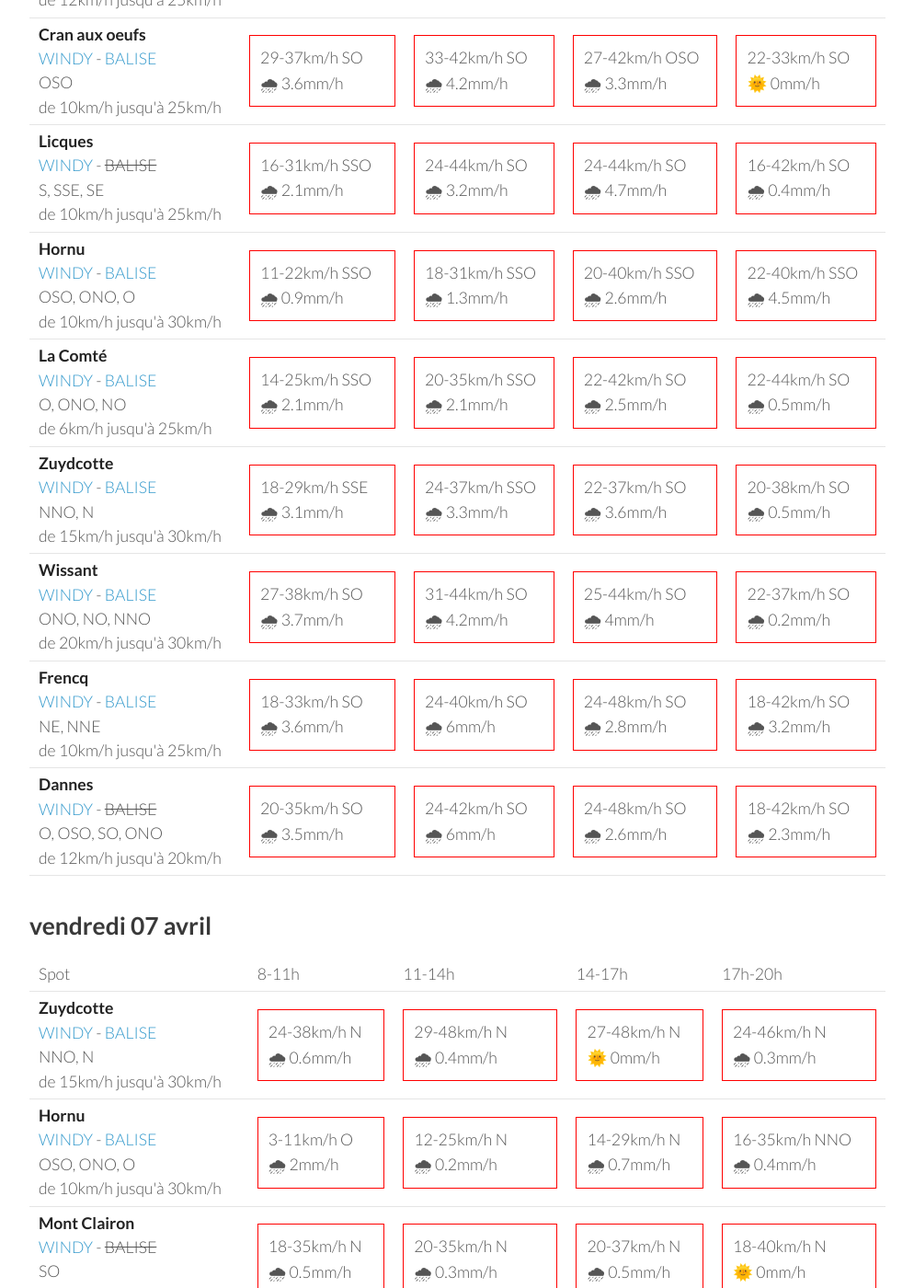
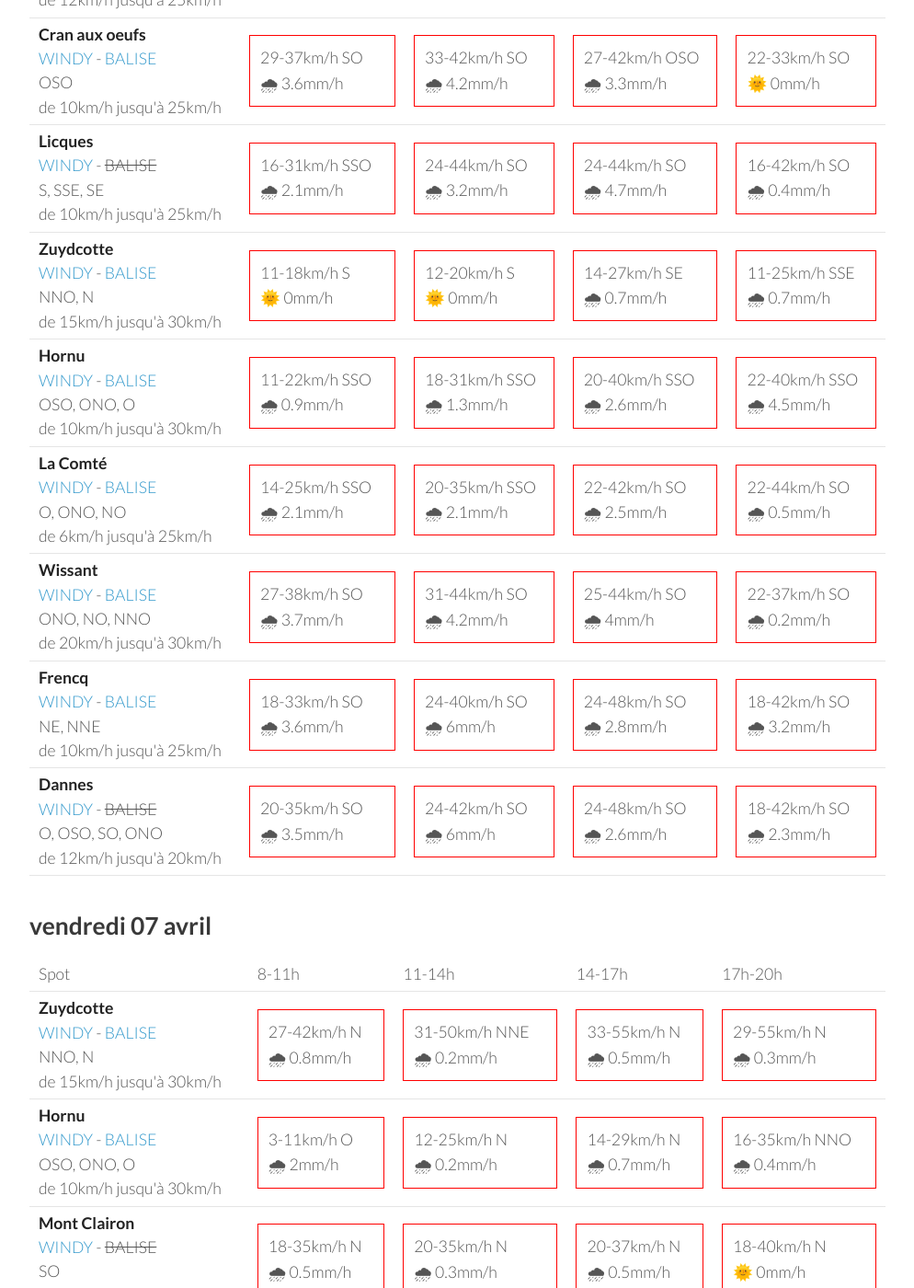
Before and after one commit to parapente-dans-le-nord/parapente-dans-le-nord.github.io, a Jekyll site: the page built from all.markdown, in a window 1280 px wide and 1400 px high, scrolled down 4923 px. Shown: the whole window at 92% size, without its empty margins (26-1020 px from the left). Built offline with Jekyll 4.4.1, drawn with Linux system fonts in a browser that asks for light colours; some of the changed text lies outside the part shown.

Commit message:
update index.markdown

```diff
--- a/all.markdown
+++ b/all.markdown
@@ -294,16 +294,6 @@ page mise à jour le lundi 03 avril 10:03
 
     </tr>
 <tr>
-        <td><strong>Zuydcotte</strong><br><a href="https://windy.com/51.064/2.491?50.669,2.488,8,m:e4hagfk">WINDY</a> - <span class=""><a href="https://www.allosurf.net/meteo/live/dunkerque-station-meteo-lfak-8329.html">BALISE</a> </span><br> <span class="vent-favorable">NNO, N</span><br><span class="force-vent">de 15km/h jusqu'à 30km/h</span> </td>
-
-            <td><div class="not-flyable"><p>5-11km/h S</p><p>🌞 0mm/h</p></div></td>
-            <td><div class="not-flyable"><p>3-12km/h S</p><p>🌞 0mm/h</p></div></td>
-            <td><div class="not-flyable"><p>3-12km/h NNO</p><p>🌞 0mm/h</p></div></td>
-            <td><div class="not-flyable"><p>11-22km/h N</p><p>🌞 0mm/h</p></div></td>
-
-
-    </tr>
-<tr>
         <td><strong>Cran aux oeufs</strong><br><a href="https://windy.com/50.847/1.584?50.451,1.582,8,m:e3TagdN">WINDY</a> - <span class=""><a href="https://www.meteociel.fr/temps-reel/obs_villes.php?code2=7004">BALISE</a> </span><br> <span class="vent-favorable">OSO</span><br><span class="force-vent">de 10km/h jusqu'à 25km/h</span> </td>
 
             <td><div class="not-flyable"><p>9-16km/h S</p><p>🌞 0mm/h</p></div></td>
@@ -320,6 +310,16 @@ page mise à jour le lundi 03 avril 10:03
             <td><div class="not-flyable"><p>3-12km/h SO</p><p>🌞 0mm/h</p></div></td>
             <td><div class="not-flyable"><p>5-18km/h OSO</p><p>🌞 0mm/h</p></div></td>
             <td><div class="not-flyable"><p>11-24km/h OSO</p><p>🌞 0mm/h</p></div></td>
+
+
+    </tr>
+<tr>
+        <td><strong>Zuydcotte</strong><br><a href="https://windy.com/51.064/2.491?50.669,2.488,8,m:e4hagfk">WINDY</a> - <span class=""><a href="https://www.allosurf.net/meteo/live/dunkerque-station-meteo-lfak-8329.html">BALISE</a> </span><br> <span class="vent-favorable">NNO, N</span><br><span class="force-vent">de 15km/h jusqu'à 30km/h</span> </td>
+
+            <td><div class="not-flyable"><p>5-11km/h SSO</p><p>🌞 0mm/h</p></div></td>
+            <td><div class="not-flyable"><p>3-11km/h SSO</p><p>🌞 0mm/h</p></div></td>
+            <td><div class="not-flyable"><p>3-12km/h N</p><p>🌞 0mm/h</p></div></td>
+            <td><div class="not-flyable"><p>9-20km/h N</p><p>🌞 0mm/h</p></div></td>
 
 
     </tr>
@@ -450,6 +450,16 @@ page mise à jour le lundi 03 avril 10:03
 
     </tr>
 <tr>
+        <td><strong>Zuydcotte</strong><br><a href="https://windy.com/51.064/2.491?50.669,2.488,8,m:e4hagfk">WINDY</a> - <span class=""><a href="https://www.allosurf.net/meteo/live/dunkerque-station-meteo-lfak-8329.html">BALISE</a> </span><br> <span class="vent-favorable">NNO, N</span><br><span class="force-vent">de 15km/h jusqu'à 30km/h</span> </td>
+
+            <td><div class="not-flyable"><p>11-18km/h S</p><p>🌞 0mm/h</p></div></td>
+            <td><div class="not-flyable"><p>12-20km/h S</p><p>🌞 0mm/h</p></div></td>
+            <td><div class="not-flyable"><p>14-27km/h SE</p><p>🌧 0.7mm/h</p></div></td>
+            <td><div class="not-flyable"><p>11-25km/h SSE</p><p>🌧 0.7mm/h</p></div></td>
+
+
+    </tr>
+<tr>
         <td><strong>Hornu</strong><br><a href="https://windy.com/50.424/3.819?50.024,3.818,8,m:e3daghw">WINDY</a> - <span class=""><a href="https://balisemeteo.com/balise_histo.php?idBalise=5040">BALISE</a> </span><br> <span class="vent-favorable">OSO, ONO, O</span><br><span class="force-vent">de 10km/h jusqu'à 30km/h</span> </td>
 
             <td><div class="not-flyable"><p>11-22km/h SSO</p><p>🌧 0.9mm/h</p></div></td>
@@ -466,16 +476,6 @@ page mise à jour le lundi 03 avril 10:03
             <td><div class="not-flyable"><p>20-35km/h SSO</p><p>🌧 2.1mm/h</p></div></td>
             <td><div class="not-flyable"><p>22-42km/h SO</p><p>🌧 2.5mm/h</p></div></td>
             <td><div class="not-flyable"><p>22-44km/h SO</p><p>🌧 0.5mm/h</p></div></td>
-
-
-    </tr>
-<tr>
-        <td><strong>Zuydcotte</strong><br><a href="https://windy.com/51.064/2.491?50.669,2.488,8,m:e4hagfk">WINDY</a> - <span class=""><a href="https://www.allosurf.net/meteo/live/dunkerque-station-meteo-lfak-8329.html">BALISE</a> </span><br> <span class="vent-favorable">NNO, N</span><br><span class="force-vent">de 15km/h jusqu'à 30km/h</span> </td>
-
-            <td><div class="not-flyable"><p>18-29km/h SSE</p><p>🌧 3.1mm/h</p></div></td>
-            <td><div class="not-flyable"><p>24-37km/h SSO</p><p>🌧 3.3mm/h</p></div></td>
-            <td><div class="not-flyable"><p>22-37km/h SO</p><p>🌧 3.6mm/h</p></div></td>
-            <td><div class="not-flyable"><p>20-38km/h SO</p><p>🌧 0.5mm/h</p></div></td>
 
 
     </tr>
@@ -528,10 +528,10 @@ page mise à jour le lundi 03 avril 10:03
 <tr>
         <td><strong>Zuydcotte</strong><br><a href="https://windy.com/51.064/2.491?50.669,2.488,8,m:e4hagfk">WINDY</a> - <span class=""><a href="https://www.allosurf.net/meteo/live/dunkerque-station-meteo-lfak-8329.html">BALISE</a> </span><br> <span class="vent-favorable">NNO, N</span><br><span class="force-vent">de 15km/h jusqu'à 30km/h</span> </td>
 
-            <td><div class="not-flyable"><p>24-38km/h N</p><p>🌧 0.6mm/h</p></div></td>
-            <td><div class="not-flyable"><p>29-48km/h N</p><p>🌧 0.4mm/h</p></div></td>
-            <td><div class="not-flyable"><p>27-48km/h N</p><p>🌞 0mm/h</p></div></td>
-            <td><div class="not-flyable"><p>24-46km/h N</p><p>🌧 0.3mm/h</p></div></td>
+            <td><div class="not-flyable"><p>27-42km/h N</p><p>🌧 0.8mm/h</p></div></td>
+            <td><div class="not-flyable"><p>31-50km/h NNE</p><p>🌧 0.2mm/h</p></div></td>
+            <td><div class="not-flyable"><p>33-55km/h N</p><p>🌧 0.5mm/h</p></div></td>
+            <td><div class="not-flyable"><p>29-55km/h N</p><p>🌧 0.3mm/h</p></div></td>
 
 
     </tr>
@@ -662,16 +662,6 @@ page mise à jour le lundi 03 avril 10:03
 
     </tr>
 <tr>
-        <td><strong>Zuydcotte</strong><br><a href="https://windy.com/51.064/2.491?50.669,2.488,8,m:e4hagfk">WINDY</a> - <span class=""><a href="https://www.allosurf.net/meteo/live/dunkerque-station-meteo-lfak-8329.html">BALISE</a> </span><br> <span class="vent-favorable">NNO, N</span><br><span class="force-vent">de 15km/h jusqu'à 30km/h</span> </td>
-
-            <td><div class="not-flyable"><p>14-25km/h NNO</p><p>🌞 0mm/h</p></div></td>
-            <td><div class="not-flyable"><p>11-24km/h N</p><p>🌧 0.3mm/h</p></div></td>
-            <td><div class="not-flyable"><p>11-22km/h NNE</p><p>🌧 0.2mm/h</p></div></td>
-            <td><div class="not-flyable"><p>12-24km/h NNE</p><p>🌧 0.2mm/h</p></div></td>
-
-
-    </tr>
-<tr>
         <td><strong>Olhain</strong><br><a href="https://windy.com/50.434/2.586?50.031,2.587,8,m:e3eagft">WINDY</a> - <span class="no-balise"> BALISE </span><br> <span class="vent-favorable">SSO, S</span><br><span class="force-vent">de 5km/h jusqu'à 25km/h</span> </td>
 
             <td><div class="not-flyable"><p>12-22km/h NNO</p><p>🌞 0mm/h</p></div></td>
--- a/index.markdown
+++ b/index.markdown
@@ -7,7 +7,7 @@ title:  "Ou ça vole"
 {: .links}
 
 # Prevision Windy, modèle Arome
-page mise à jour le lundi 03 avril 10:03
+page mise à jour le lundi 03 avril 13:03
 
 
 
```
Also changed, not shown: other parts of all.markdown (+1 -1 lines).
